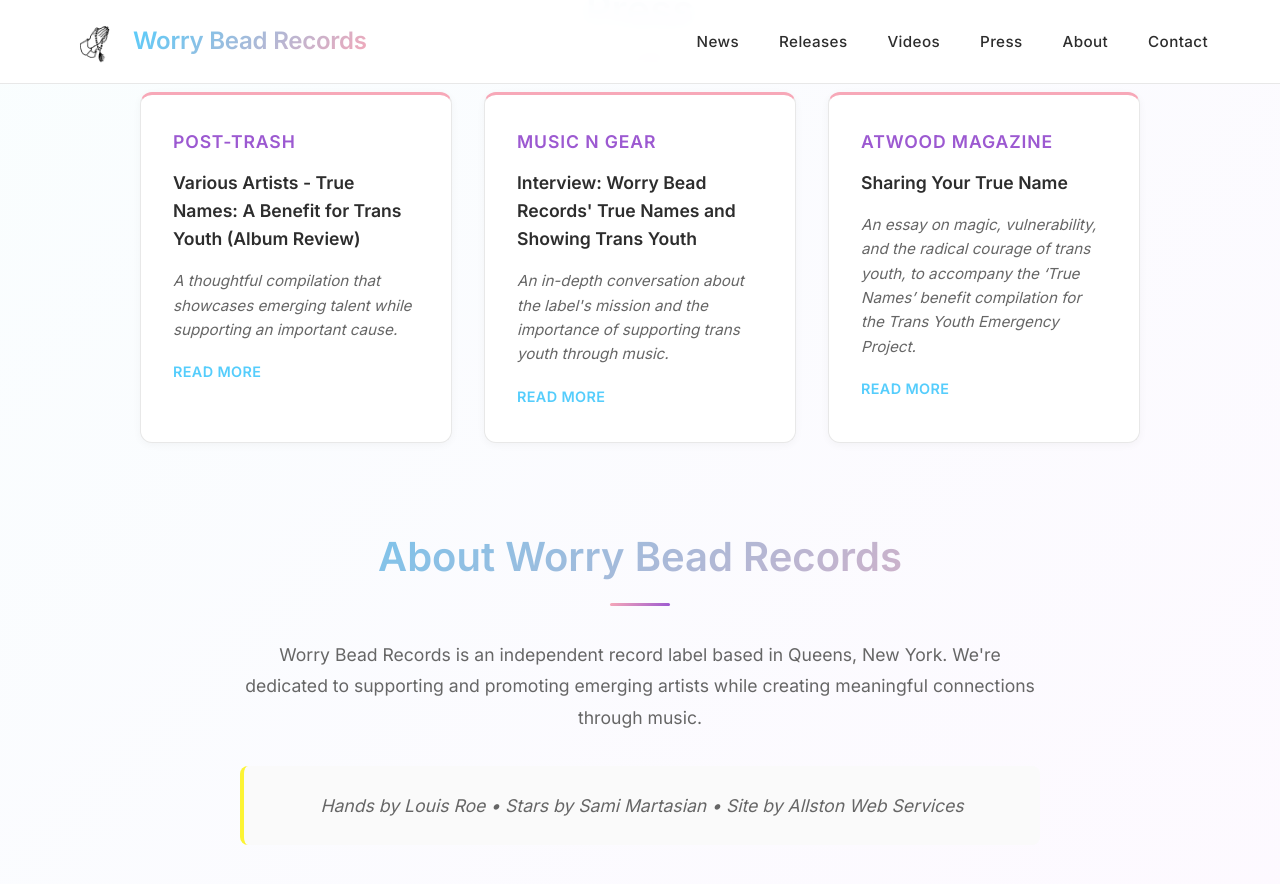
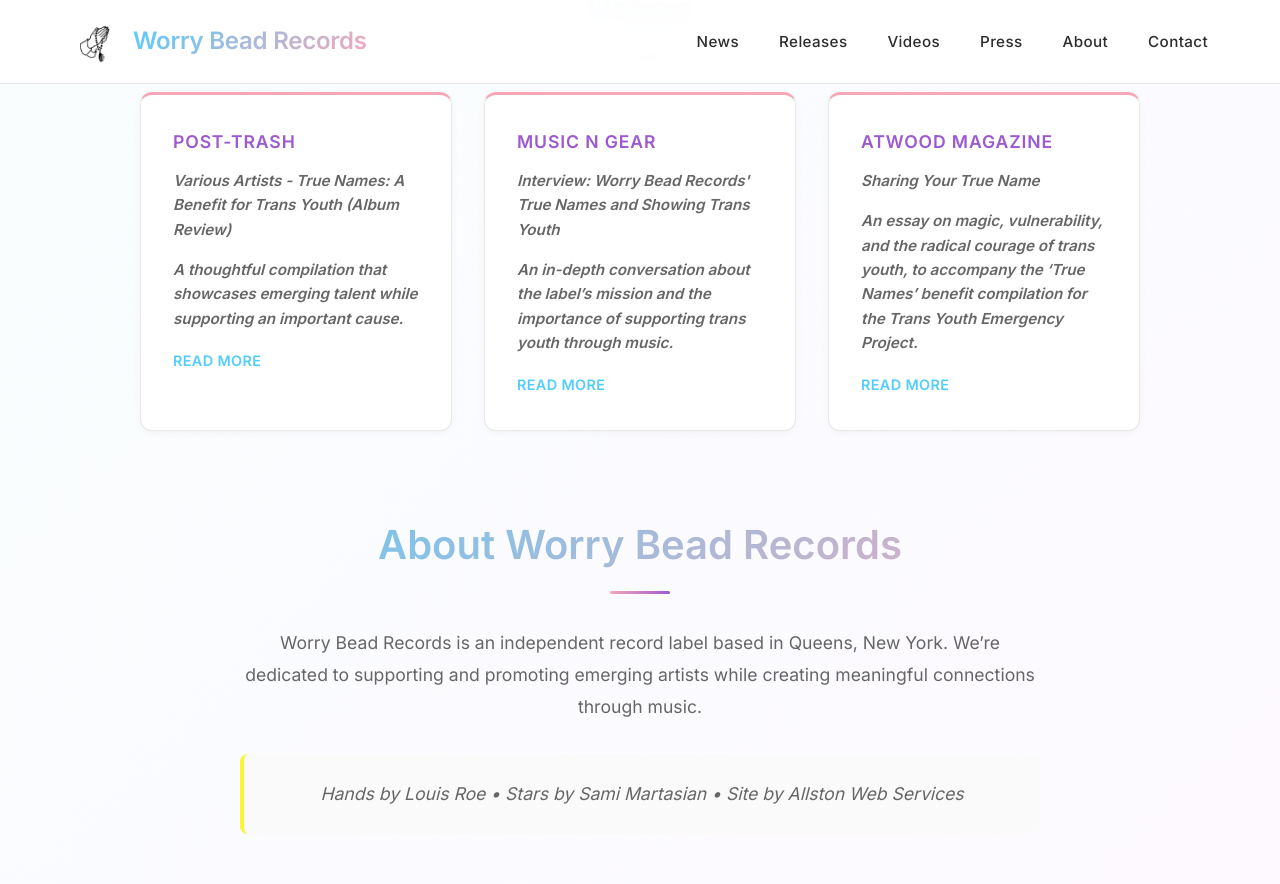
Before and after one commit to FennMacon/worrybead, a Jekyll site: the page built from index.html, in a window 1280 px wide and 900 px high, scrolled down 3968 px. Shown: the top 884 px of the window. Built offline with Jekyll 4.4.1, drawn with Linux system fonts in a browser that asks for light colours; a script that is not in the unit is left out; some of the changed text lies outside the part shown.

Commit message:
Convert appropriate text widgets to markdown for rich formatting - Convert release descriptions to markdown for better content formatting - Convert video descriptions to markdown for rich content - Convert press excerpts to markdown for styled quotes and emphasis - Convert about page content to markdown for full formatting support - Update templates to use markdownify filter for new markdown fields - Keep embed codes as text widgets for raw HTML content

```diff
--- a/index.html
+++ b/index.html
@@ -61,7 +61,7 @@
                     <div class="release-content">
                         <h3>{{ release.title }}</h3>
                         <p class="release-date">{{ release.date | date: "%B %d, %Y" }}</p>
-                        <p class="release-description">{{ release.description }}</p>
+                        <div class="release-description">{{ release.description | markdownify }}</div>
                     </div>
                     <div class="bandcamp-embed">
                         {{ release.bandcamp_embed }}
@@ -78,7 +78,7 @@
                 {% for video in site.videos %}
                 <div class="video-card">
                     <h3>{{ video.artist }} - "{{ video.song }}"{% if video.title contains "(Interactive)" %} (Interactive){% endif %}</h3>
-                    <p class="video-description">{{ video.description }}</p>
+                    <div class="video-description">{{ video.description | markdownify }}</div>
                     {% if video.video_type == "youtube" %}
                     <div class="video-embed">
                         {{ video.youtube_embed }}
@@ -102,8 +102,7 @@
                     <h3>{{ press_item.publication }}</h3>
                     <p><strong>{{ press_item.title }}</strong></p>
                     {% if press_item.excerpt %}
-                    {% assign excerpt = press_item.excerpt %}
-                    <p>{{ excerpt }}</p>
+                    <div>{{ press_item.excerpt | markdownify }}</div>
                     {% endif %}
                     <a href="{{ press_item.external_url }}" target="_blank" rel="noopener">Read More</a>
                 </article>
@@ -113,7 +112,7 @@
 
         <section id="about" class="section">
             <h2>About Worry Bead Records</h2>
-            <p>{{ site.data.about.content }}</p>
+            <div>{{ site.data.about.content | markdownify }}</div>
             <p class="art-credits">{{ site.data.about.art_credits }}</p>
         </section>
 
```
Also changed, not shown: admin/config.yml (+4 -4 lines).
